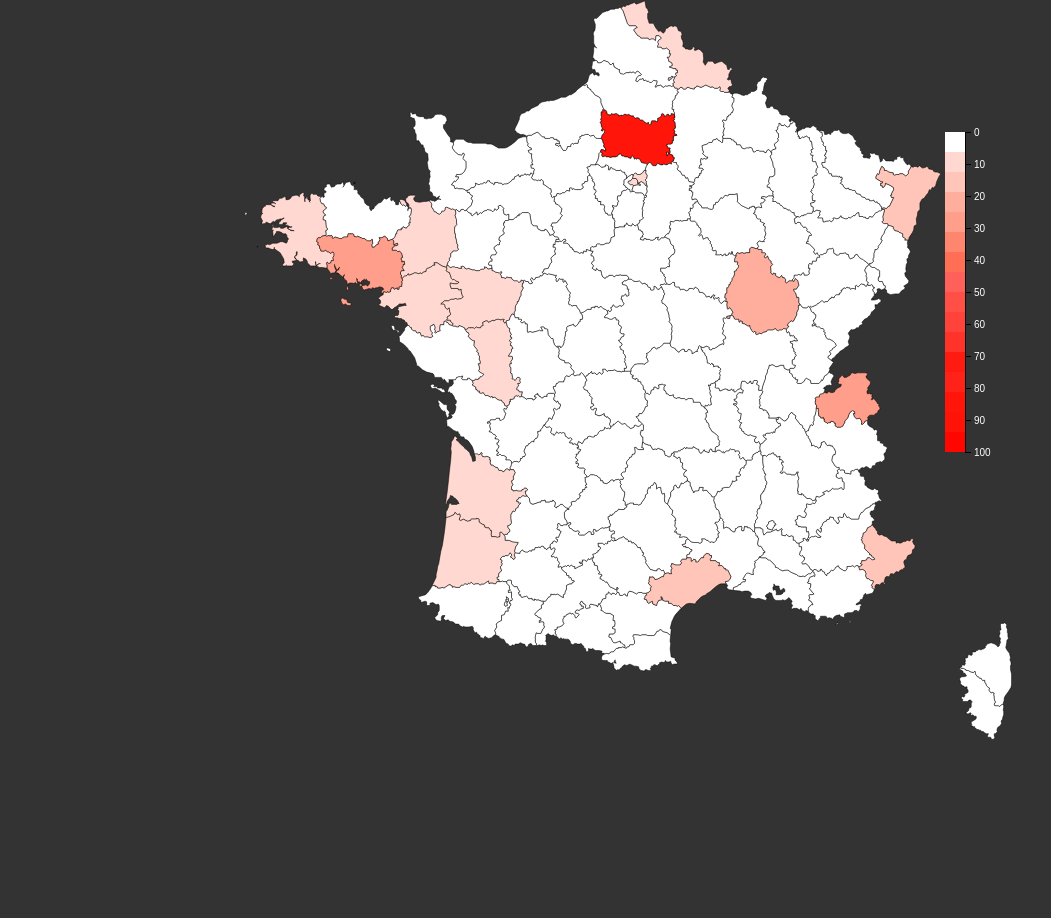
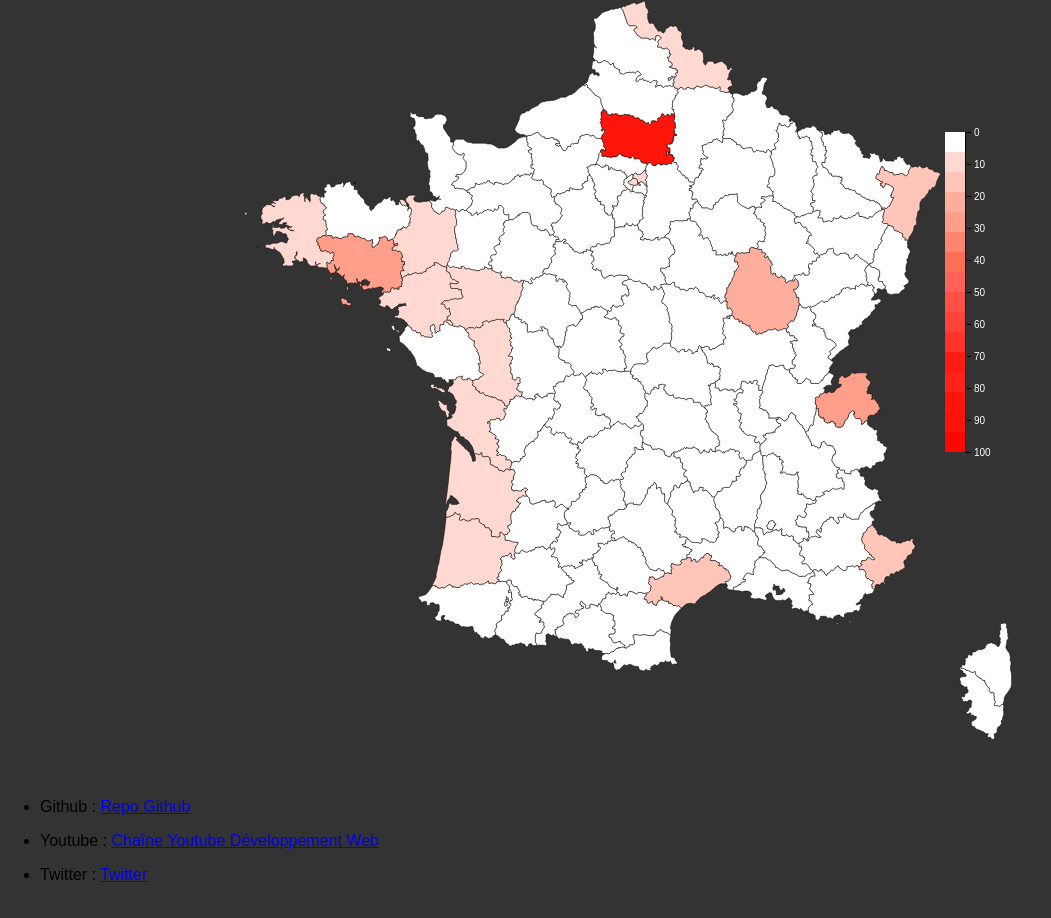
Before and after one commit to Ziratsu/CoronavirusGraph, a website: page index.html in a window 1280 px wide. Shown: the part 1090-2008 px from the top of the page, without its empty margins (0-1051 px from the left). Before the commit the page ends 1928 px from the top, so only its background shows below. Drawn offline with nearby package versions, Linux system fonts and the light colour scheme.

Commit message:
Update index.html

```diff
--- a/index.html
+++ b/index.html
@@ -27,6 +27,14 @@
   <p>Vous pouvez survoler les départements pour avoir le nombre de cas.</p>
 </div>
 
+<div class="Credits">
+  <ul>
+    <li><p>Github  : <a target="_blank" href="https://github.com/Ziratsu/CoronavirusGraph">Repo Github</a></p></li>
+    <li><p>Youtube : <a target="_blank" href="https://www.youtube.com/channel/UCMFbNXUkjSUJ6WC20tGTzJg">Chaîne Youtube Développement Web</a></p></li>
+    <li><p>Twitter : <a target="_blank" href="https://twitter.com/Ledesignerduweb">Twitter</a></p></li>
+  </ul>
+
+</div>
 <script>
 
   var margin = {top: 10, right: 40, bottom: 100, left: 60},
@@ -85,7 +93,7 @@
         groupeY.selectAll('text')
                .attr("fill", "white")
 
-               var tickLabels = ['01 / 02',
+               var tickLabels = [
                '02 / 02',
                '03 / 02',
                '04 / 02',
@@ -116,6 +124,7 @@
                '29 / 02',
                '01 / 03',
                '02 / 03',
+               '03 / 03',
               ]
 
         // X
@@ -432,7 +441,7 @@ var div = d3.select("body").append("div")
           "NB_ARRONDS":"5",
           "NB_CANTONS":"51",
           "NB_COMMUNES":"472",
-          "POP":"0"},
+          "POP":"1"},
 
           {"CODE_REG":"24",
           "NOM_REGION":"Centre",
```
